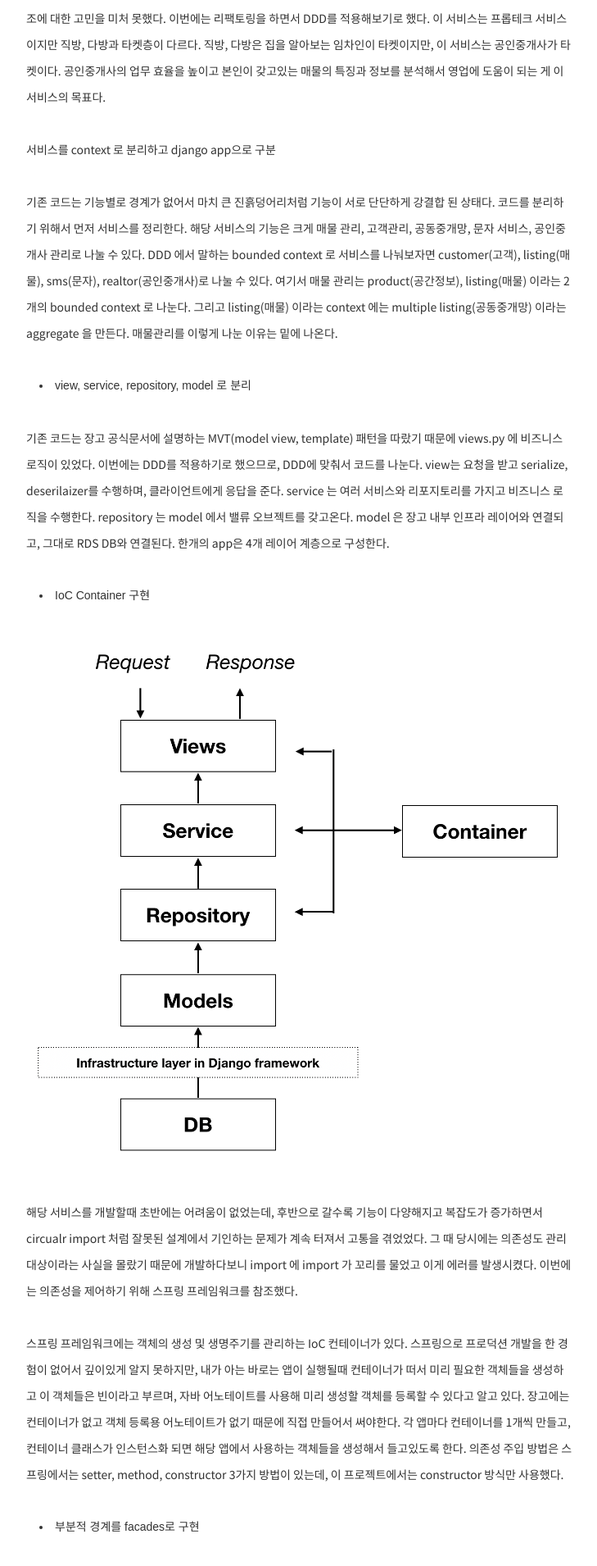
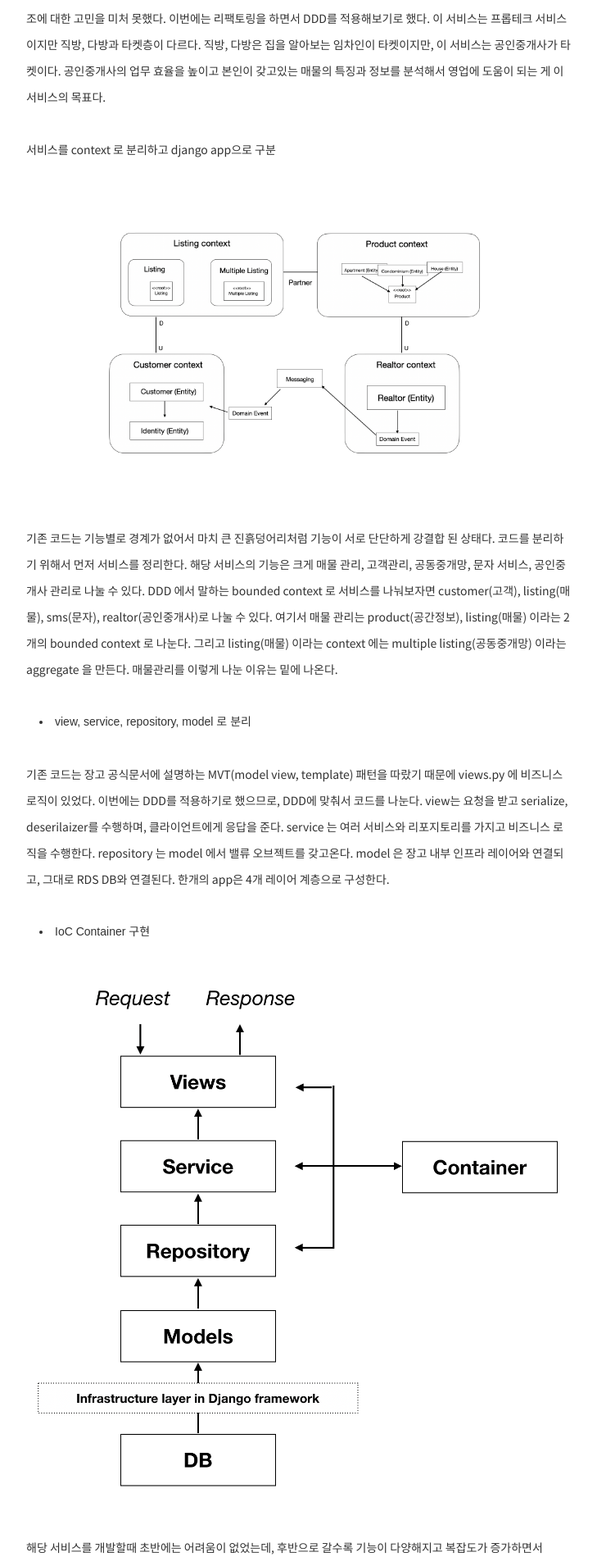
Before and after one commit to suhyunbaik/suhyunbaik.github.io, a Jekyll site: the page built from _posts/2020-07-10-python-proptech-ddd.md, in a window 1280 px wide. Shown: the part 602-2512 px from the top of the page at 82% size, without its empty margins (274-1003 px from the left). Built offline with Jekyll 4.4.1, drawn with Linux system fonts in a browser that asks for light colours.

Commit message:
add images

```diff
--- a/_posts/2020-07-10-python-proptech-ddd.md
+++ b/_posts/2020-07-10-python-proptech-ddd.md
@@ -21,6 +21,8 @@ IoC Container 구현
 
 
 서비스를 context 로 분리하고 django app으로 구분
+
+![context_map](/images/posts/context_map.png)
 
 기존 코드는 기능별로 경계가 없어서 마치 큰 진흙덩어리처럼 기능이 서로 단단하게 강결합 된 상태다. 코드를 분리하기 위해서 먼저 서비스를 정리한다. 해당 서비스의 기능은 크게 매물 관리, 고객관리, 공동중개망, 문자 서비스, 공인중개사 관리로 나눌 수 있다. DDD 에서 말하는 bounded context 로 서비스를 나눠보자면 customer(고객), listing(매물), sms(문자), realtor(공인중개사)로 나눌 수 있다. 여기서 매물 관리는 product(공간정보), listing(매물) 이라는 2개의 bounded context 로 나눈다. 그리고 listing(매물) 이라는 context 에는 multiple listing(공동중개망) 이라는 aggregate 을 만든다.  매물관리를 이렇게 나눈 이유는 밑에 나온다.
 
```
Also changed, not shown: images/posts/context_map.png (added).
